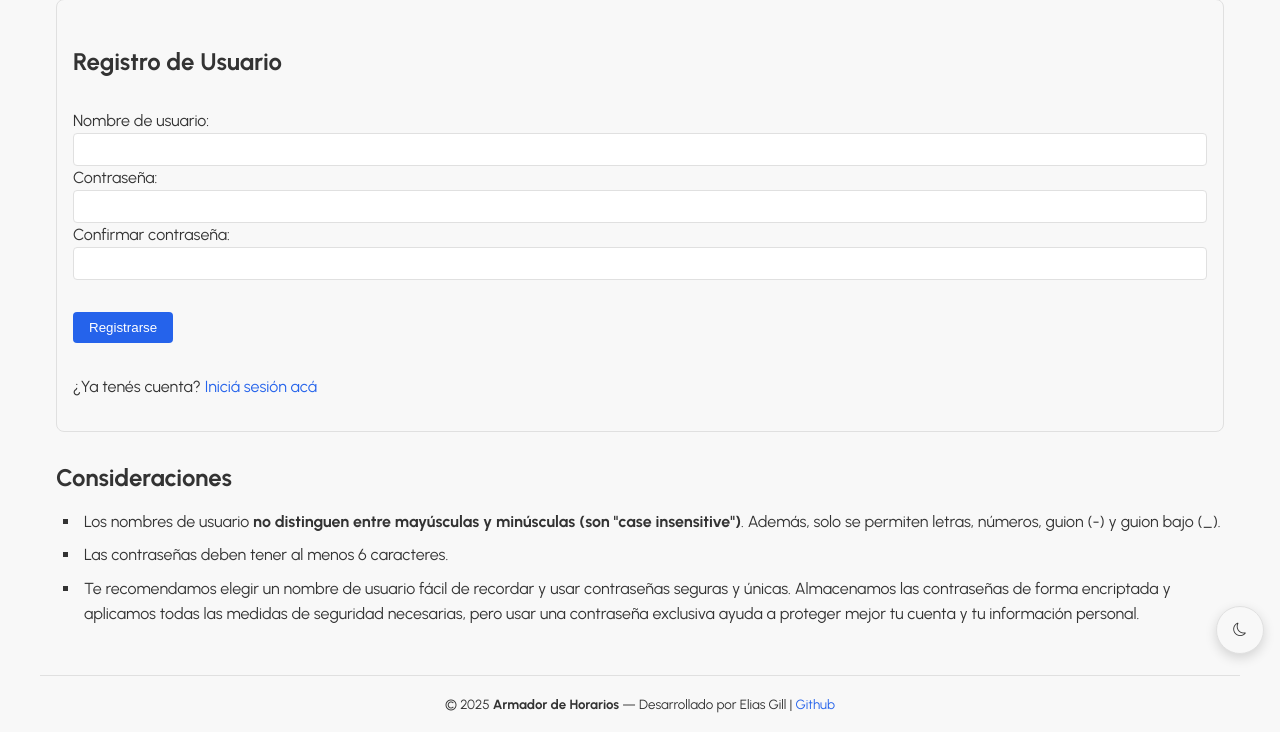
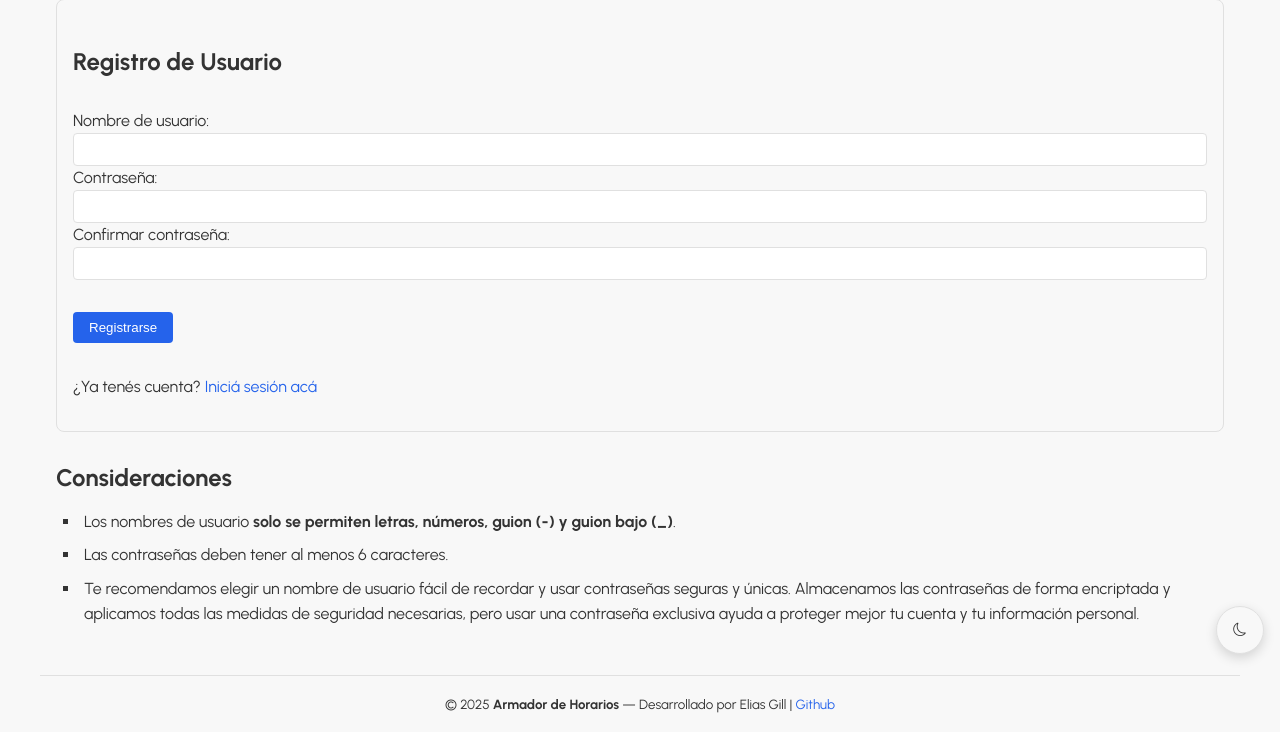
Before and after one commit to Elias-Gill/poliplanner, a Spring app: page /pages/auth/register in a window 1280 px wide. Shown: the part 130-862 px from the top of the page. Run offline with Thymeleaf, Linux system fonts and the light colour scheme; the template is opened without the code that fills it, so the values that code supplies are empty; some of the project's set-up classes (security, data sources, template engines, error pages and the like) are left out, and stand-ins take their place.

```diff
--- a/src/main/resources/templates/pages/auth/register.html
+++ b/src/main/resources/templates/pages/auth/register.html
@@ -36,8 +36,7 @@
       <h2>Consideraciones</h2>
       <ul>
         <li>
-          Los nombres de usuario <strong>no distinguen entre mayúsculas y minúsculas (son "case insensitive")</strong>.
-          Además, solo se permiten letras, números, guion (-) y guion bajo (_).
+            Los nombres de usuario <strong>solo se permiten letras, números, guion (-) y guion bajo (_)</strong>.
         </li>
         <li>
           Las contraseñas deben tener al menos 6 caracteres.
```
